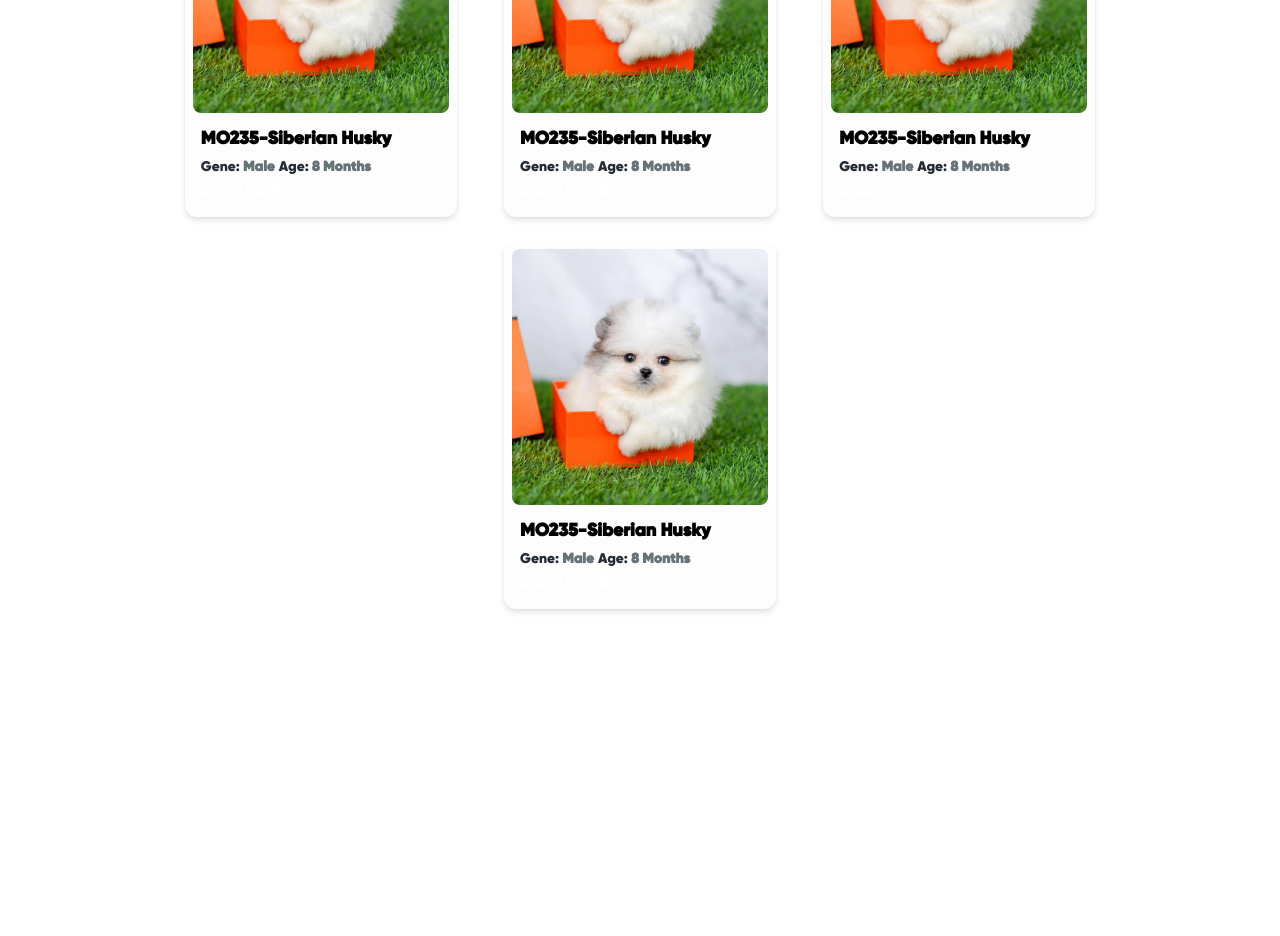
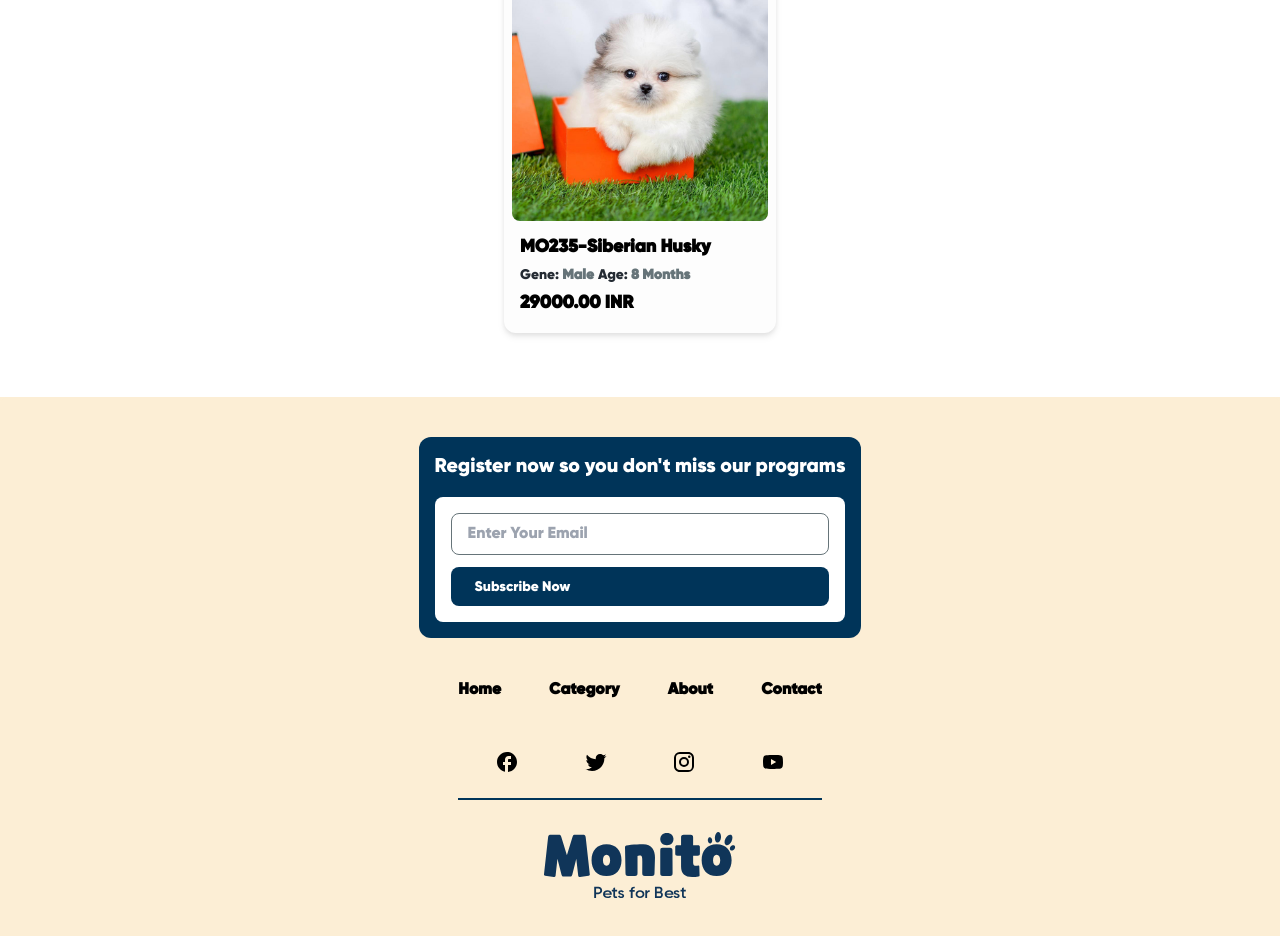
Before and after one commit to harishtaskar/Monito, a Next.js app: page / in a window 1280 px wide. Shown: the part 1680-2616 px from the top of the page. Before the commit the page ends 2353 px from the top, so only its background shows below. Built offline with nearby package versions, Linux system fonts and the light colour scheme.

Commit message:
to check 2

```diff
--- a/app/layout.tsx
+++ b/app/layout.tsx
@@ -1,6 +1,7 @@
 import React from "react";
 import "@/styles/globals.css";
 import NavBar from "@/components/NavBar";
+import Footer from "@/components/Footer";
 
 type Props = {
   children: React.ReactNode;
@@ -10,14 +11,15 @@ const RootLayout = ({ children }: Props) => {
   return (
     <html lang="en">
       <body
-        className="bg-[#FCEED5] w-full"
+        className="bg-[#FCEED5] w-full text-black"
         style={{
-          background: `url("/assets/images/backCards.png") no-repeat fixed top left`,
+          background: `url("/assets/images/backCards.png") no-repeat fixed top center`,
           backgroundColor: "#FCEED5",
         }}
       >
         <NavBar />
         {children}
+        <Footer />
       </body>
     </html>
   );
--- a/app/page.tsx
+++ b/app/page.tsx
@@ -8,6 +8,7 @@ const Home = () => {
       <div className="overflow-hidden flex flex-col">
         <Hero />
         <PetsList />
+
       </div>
     </>
   );
--- a/components/Container.tsx
+++ b/components/Container.tsx
@@ -37,7 +37,7 @@ const Container = ({ id, age, gene, image, name, price }: Props) => {
             Age: <span className="font-semibold text-neutral-60">{age}</span>
           </p>
         </div>
-        <span className="text-black font-semibold text-sm sm:text-white">
+        <span className="text-black font-semibold text-sm sm:text-lg">
           {price}.00 INR
         </span>
       </div>
--- /dev/null
+++ b/components/Footer.tsx
@@ -0,0 +1,30 @@
+import React from "react";
+import RegisterForm from "./shared/RegisterForm";
+import Socials from "./shared/Socials";
+import Links from "./shared/Links";
+import Image from "next/image";
+
+const Footer = () => {
+  return (
+    <section
+      id="footer"
+      className="flex flex-col gap-4 items-center bg-lightYellow p-4 rounded-t-lg"
+    >
+      <RegisterForm />
+      <div className="flex flex-col justify-center items-center">
+        <Links />
+        <Socials />
+        <div className=" bg-darkBlue w-full h-0.5"></div>
+        <Image
+          src={"/assets/images/logo.svg"}
+          width={100}
+          height={100}
+          alt="logo"
+          className="w-[12rem] my-8"
+        />
+      </div>
+    </section>
+  );
+};
+
+export default Footer;
--- a/components/Hero.tsx
+++ b/components/Hero.tsx
@@ -4,15 +4,15 @@ import Image from "next/image";
 
 const Hero = () => {
   return (
-    <section className="pt-[4rem] flex flex-col sm:flex-row p-[1rem] pb-0 gap-8 sm:px-40 sm:items-start">
-      <div className="flex flex-col text-darkBlue mt-[1rem] gap-2 flex-auto sm:gap-[1.75rem] sm:pt-40">
-        <span className="font-extrabold  text-4xl sm:text-[3.25rem]">
+    <section className="pt-[5rem] sm:pt-[1.75rem] flex flex-col sm:flex-row p-[1rem] pb-0 gap-8 sm:px-40 sm:items-center">
+      <div className="flex flex-col text-darkBlue mt-[1rem] gap-2 flex-auto sm:gap-[1.75rem]">
+        <span className="font-extrabold  text-4xl sm:text-[3rem]">
           One More Friend
         </span>
         <span className="font-semibold  text-2xl sm:text-[2rem]">
           Thousands More Fun!
         </span>
-        <p className="text-[0.75rem] sm:text-sm font-thin text-black tracking-wide max-w-[45rem]">
+        <p className="text-[0.75rem] sm:text-sm font-light text-black tracking-wide sm:font-normal">
           Having a pet means you have more joy, a new friend, a happy person who
           will always be with you to have fun. We have 200+ different pets that
           can meet your needs!
@@ -30,7 +30,7 @@ const Hero = () => {
           width={1500}
           height={1500}
           alt="heroImage"
-          className=""
+          className="w-full h-full"
         />
       </div>
     </section>
--- a/components/NavBar.tsx
+++ b/components/NavBar.tsx
@@ -51,16 +51,16 @@ const NavBar = () => {
             className="menu menu-sm dropdown-content mt-3 z-10 p-2 shadow bg-white rounded-box w-52 text-darkBlue"
             style={{ fontFamily: "gilroy, sans-serif" }}
           >
-            <li className="font-semibold text-white">
+            <li className="font-semibold text-darkBlue">
               <Link href={"/"}>Home</Link>
             </li>
-            <li className="font-semibold text-white">
+            <li className="font-semibold text-darkBlue">
               <Link href={"/category"}>Category</Link>
             </li>
-            <li className="font-semibold text-white">
+            <li className="font-semibold text-darkBlue">
               <Link href={"/about"}>About</Link>
             </li>
-            <li className="font-semibold text-white">
+            <li className="font-semibold text-darkBlue">
               <Link href={"/contact"}>Conatct</Link>
             </li>
           </ul>
--- a/components/PetsList.tsx
+++ b/components/PetsList.tsx
@@ -86,7 +86,7 @@ const SampleData = [
 
 const PetsList = () => {
   return (
-    <section className="bg-white p-4 flex flex-col gap-4 sm:p-[4rem] sm:px-[12%]">
+    <section className="bg-white p-4 flex flex-col gap-4 sm:p-[4rem] px-[5%] sm:px-[12%]">
       <div className="flex flex-col sm:gap-2">
         <p className="font-semibold text-sm ">Whats New</p>
         <span className="font-semibold  text-xl sm:text-[2rem] text-darkBlue">
--- /dev/null
+++ b/components/shared/Links.tsx
@@ -0,0 +1,23 @@
+import React from "react";
+import Link from "next/link";
+
+const Links = () => {
+  return (
+    <ul className="w-full gap-12 flex justify-between font-semibold text-black my-6">
+      <li>
+        <Link href={"/"}>Home</Link>
+      </li>
+      <li>
+        <Link href={"/"}>Category</Link>
+      </li>
+      <li>
+        <Link href={"/"}>About</Link>
+      </li>
+      <li>
+        <Link href={"/"}>Contact</Link>
+      </li>
+    </ul>
+  );
+};
+
+export default Links;
--- /dev/null
+++ b/components/shared/RegisterForm.tsx
@@ -0,0 +1,27 @@
+import React from "react";
+
+const RegisterForm = () => {
+  return (
+    <form
+      action="submit"
+      className="flex flex-col gap-4 p-4 rounded-xl w-fit bg-darkBlue mt-6"
+    >
+      <span className="text-white text-xl font-medium">
+        Register now so you don't miss our programs
+      </span>
+      <div className="flex flex-col p-4 w-full bg-white rounded-lg">
+        <input
+          type="email"
+          id="email"
+          placeholder="Enter Your Email"
+          className="px-4 py-2 border border-neutral-60 rounded-lg w-full"
+        />
+        <button className="px-[1.5rem] py-[0.6rem]  bg-darkBlue flex items-center gap-2 text-center text-sm text-white font-medium mt-3 cursor-pointer w-full rounded-lg">
+          Subscribe Now
+        </button>
+      </div>
+    </form>
+  );
+};
+
+export default RegisterForm;
--- /dev/null
+++ b/components/shared/Socials.tsx
@@ -0,0 +1,28 @@
+"use client";
+import React from "react";
+import Link from "next/link";
+import FacebookRoundedIcon from "@mui/icons-material/FacebookRounded";
+import YouTubeIcon from "@mui/icons-material/YouTube";
+import InstagramIcon from "@mui/icons-material/Instagram";
+import TwitterIcon from "@mui/icons-material/Twitter";
+
+const Socials = () => {
+  return (
+    <ul className="flex justify-between w-full font-semibold text-black my-6 px-[10%]">
+      <Link href={"/"}>
+        <FacebookRoundedIcon />
+      </Link>
+      <Link href={"/"}>
+        <TwitterIcon />
+      </Link>
+      <Link href={"/"}>
+        <InstagramIcon />
+      </Link>
+      <Link href={"/"}>
+        <YouTubeIcon />
+      </Link>
+    </ul>
+  );
+};
+
+export default Socials;
```
